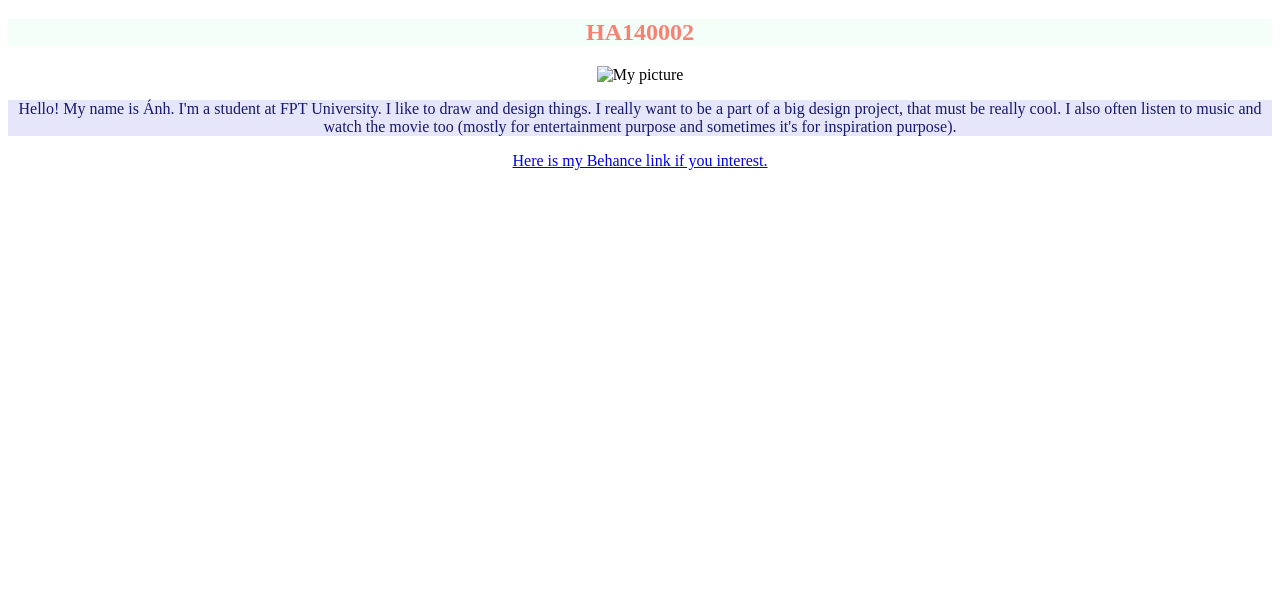
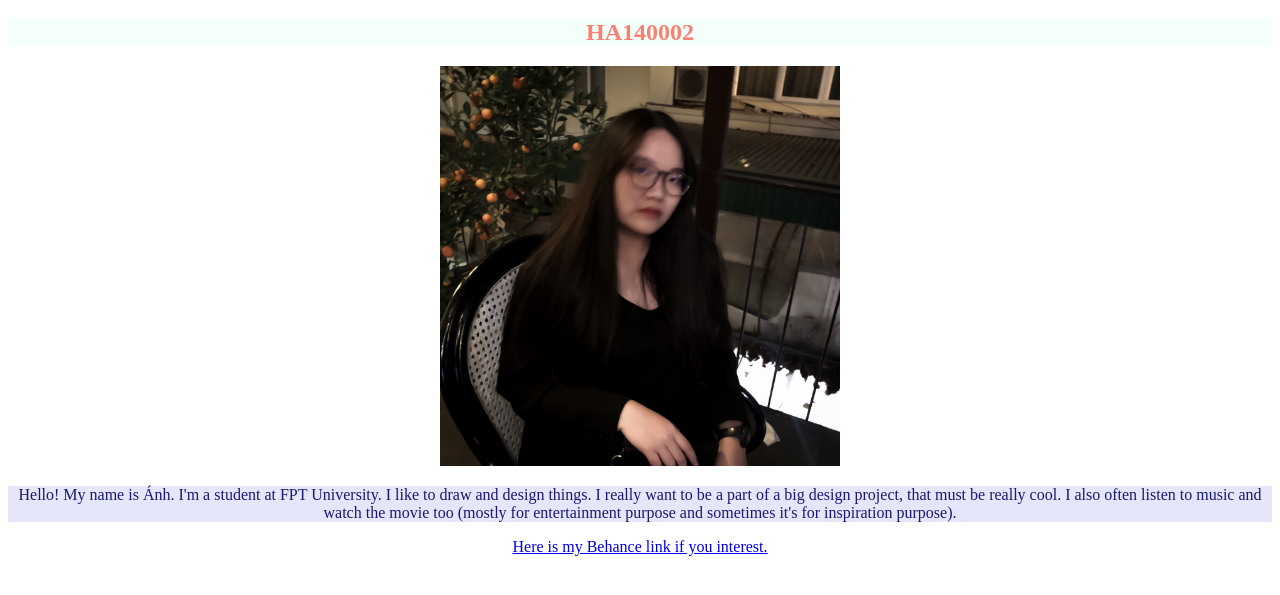
Before and after one commit to MiaCK11/Day_1_Coding, a plain HTML site: page index.html in a window 1280 px wide. Shown: the part 61-656 px from the top of the page. Drawn offline with Linux system fonts and the light colour scheme.

Commit message:
Update index.html

```diff
--- a/index.html
+++ b/index.html
@@ -9,7 +9,7 @@
 <h2 style="text-align:center; color:salmon; background-color:mintcream; "> HA140002 </h2>
 
 <center>
-<img src="IMG_5768." alt="My picture" width="400" height="400">
+<img src="IMG_5768.JPG" alt="My picture" width="400" height="400">
 </center>
 
 <p style="color:midnightblue; background-color:lavender; text-align:center;"> Hello! My name is Ánh. I'm a student at FPT University. I like to draw and design things. I really want to be a part of a big design project, that must be really cool. I also often listen to music and watch the movie too (mostly for entertainment purpose and sometimes it's for inspiration purpose). </p>
```
